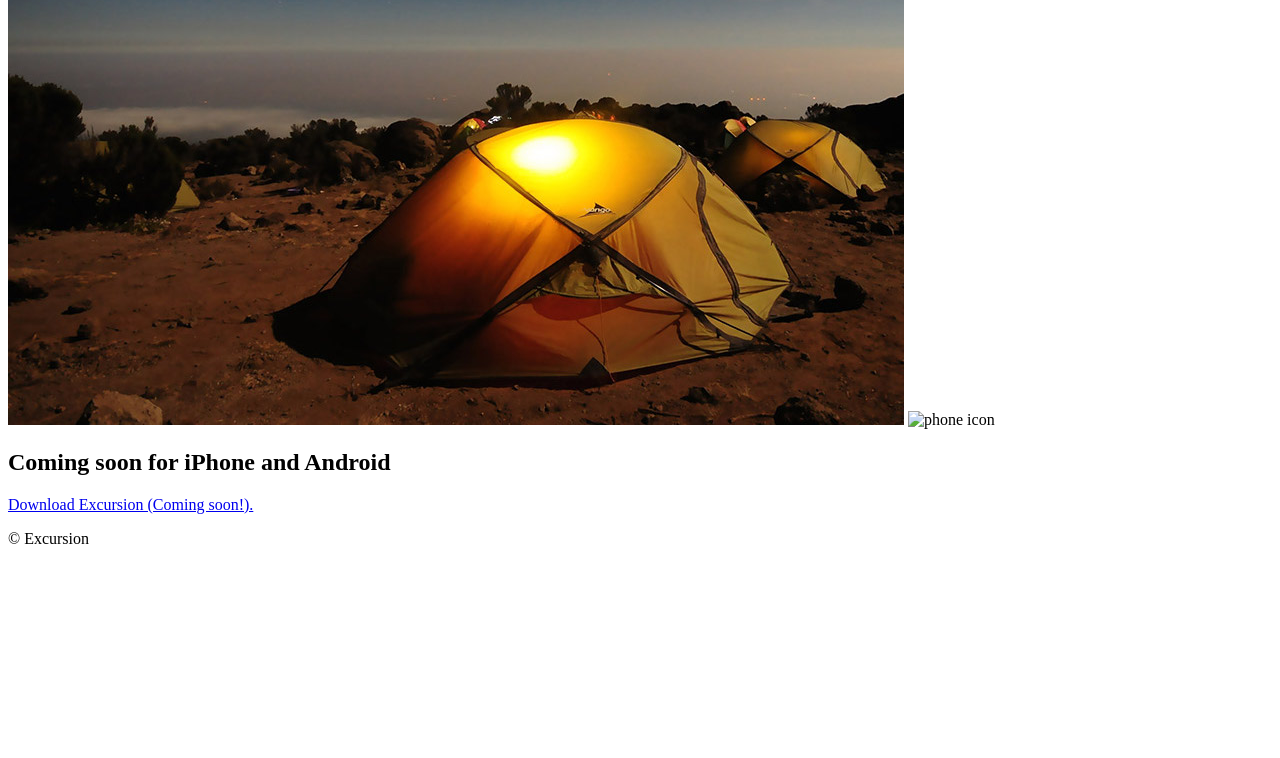
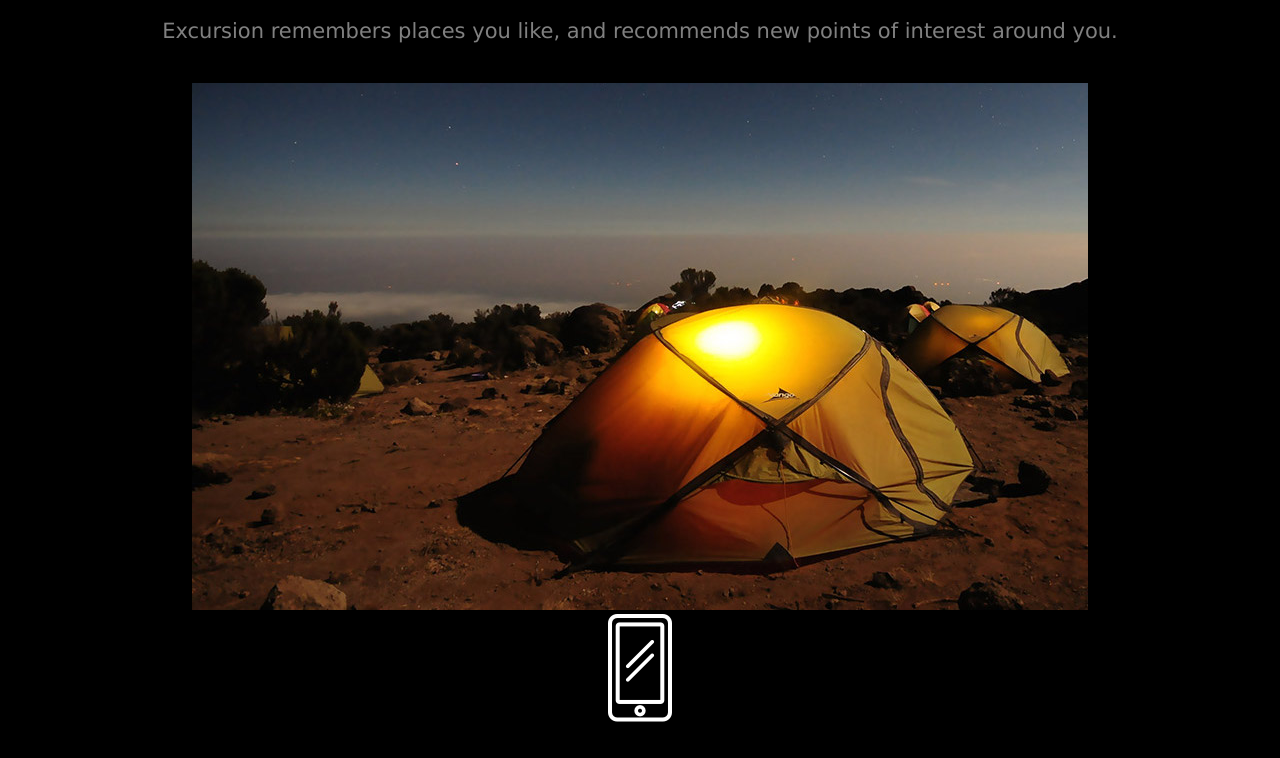
Before and after one commit to georgetriley/excursion, a plain HTML site: page index.html in a window 1280 px wide. Shown: the part 437-1195 px from the top of the page. Before the commit the page ends 1001 px from the top, so only its background shows below. Drawn offline with Linux system fonts and the light colour scheme.

Commit message:
Add styling

```diff
--- a/index.html
+++ b/index.html
@@ -16,14 +16,14 @@
 </video>
 
 <h2>Your personal travel guide</h2>
-<p>Excursion remembers places you like, and recommends new points of interest around you.</p>
-<img src="./resources/images/camp.jpg" alt="campsite" />
-<img src="./resources/images/phone.jpg" alt="phone icon" />
+<p>Excursion remembers places you like, and recommends new points of interest around you.</p><br>
+<img src="./resources/images/camp.jpg" alt="campsite" /><br>
+<img src="./resources/images/phone.png" alt="phone icon" />
 
 <h2>Coming soon for iPhone and Android</h2>
 <a href="#">Download Excursion (Coming soon!).</a>
 
-<p>&copy; Excursion</p>
+<p class="copyright">&copy; Excursion</p>
 
   </body>
 </html>
--- a/resources/css/style.css
+++ b/resources/css/style.css
@@ -0,0 +1,31 @@
+html {
+  background-color: black;
+  font-family: Verdana;
+  text-align: center;
+}
+
+h1, h2 {
+  color: white;
+}
+
+h1 {
+  font-size: 50px;
+}
+
+h2 {
+  font-size: 42px;
+}
+
+p {
+  font-size: 21px;
+  color: gray;
+}
+
+.copyright {
+  text-align: right;
+}
+
+a {
+  color: aquamarine;
+  font-size: 16px;
+}
```
